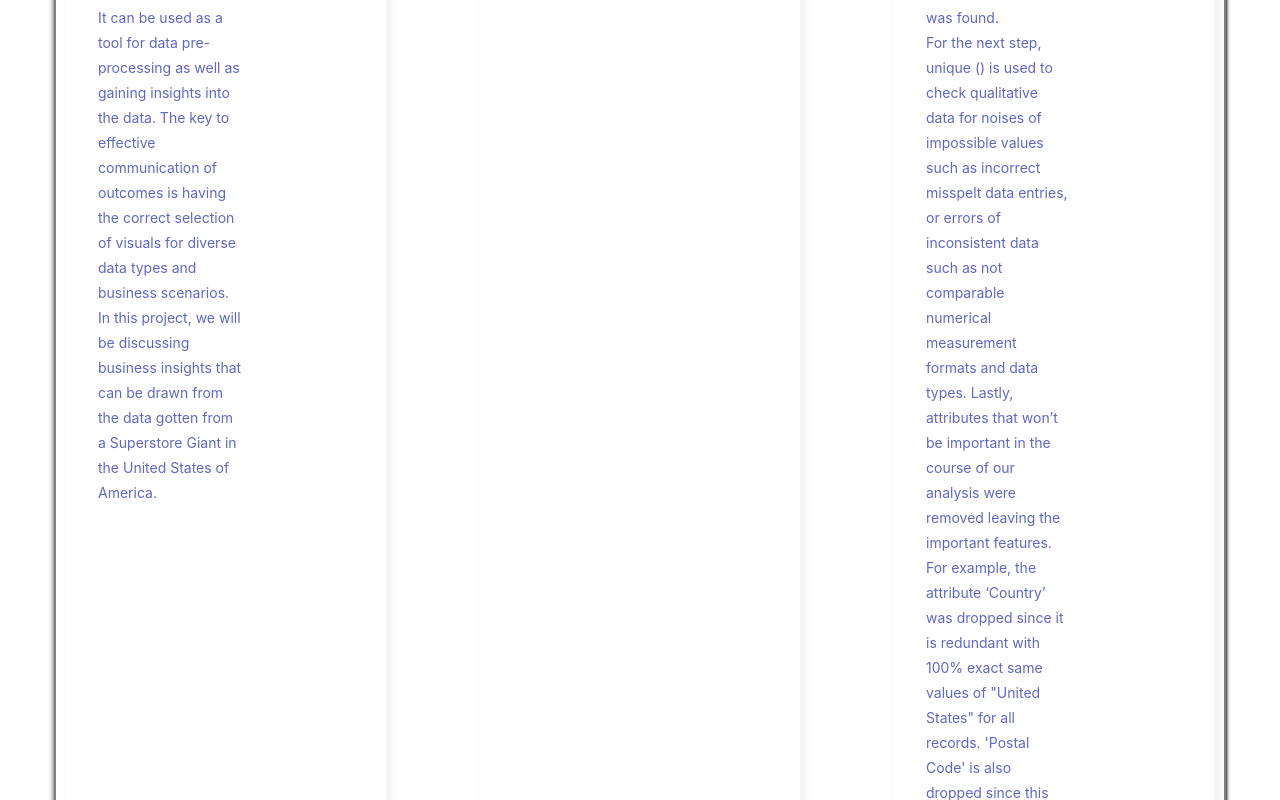
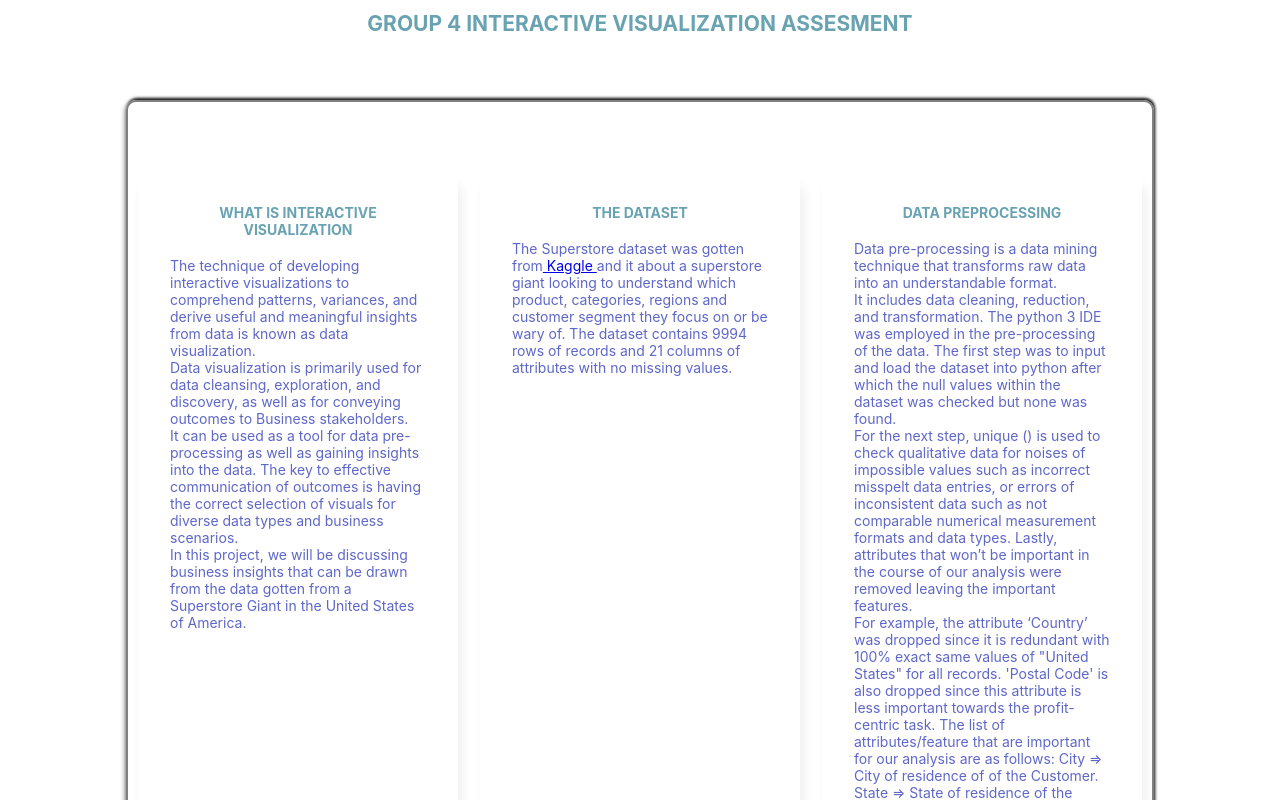
Before and after one commit to Sir-Newton/BBsTeams, a Next.js app in the folder BBsTeams/: page / in a window 1280 px wide. Shown: the top 800 px of the page. Built offline with nearby package versions, Linux system fonts and the light colour scheme.

Commit message:
Update globals.css

```diff
--- a/BBsTeams/styles/globals.css
+++ b/BBsTeams/styles/globals.css
@@ -116,19 +116,19 @@ padding: 10px;
 .about-container p {
     padding-right: 1rem;
 }
-.about-container p {
+/* .about-container p {
     padding-right: 9rem;
     line-height: 25px;
-}
+} */
 p {
     font-size: 14px;
     color: blue;
 }
-user agent stylesheet
+/* user agent stylesheet
 p {
     display: block;
     margin-block-start: 1em;
     margin-block-end: 1em;
     margin-inline-start: 0px;
     margin-inline-end: 0px;
-}
+} */
```
